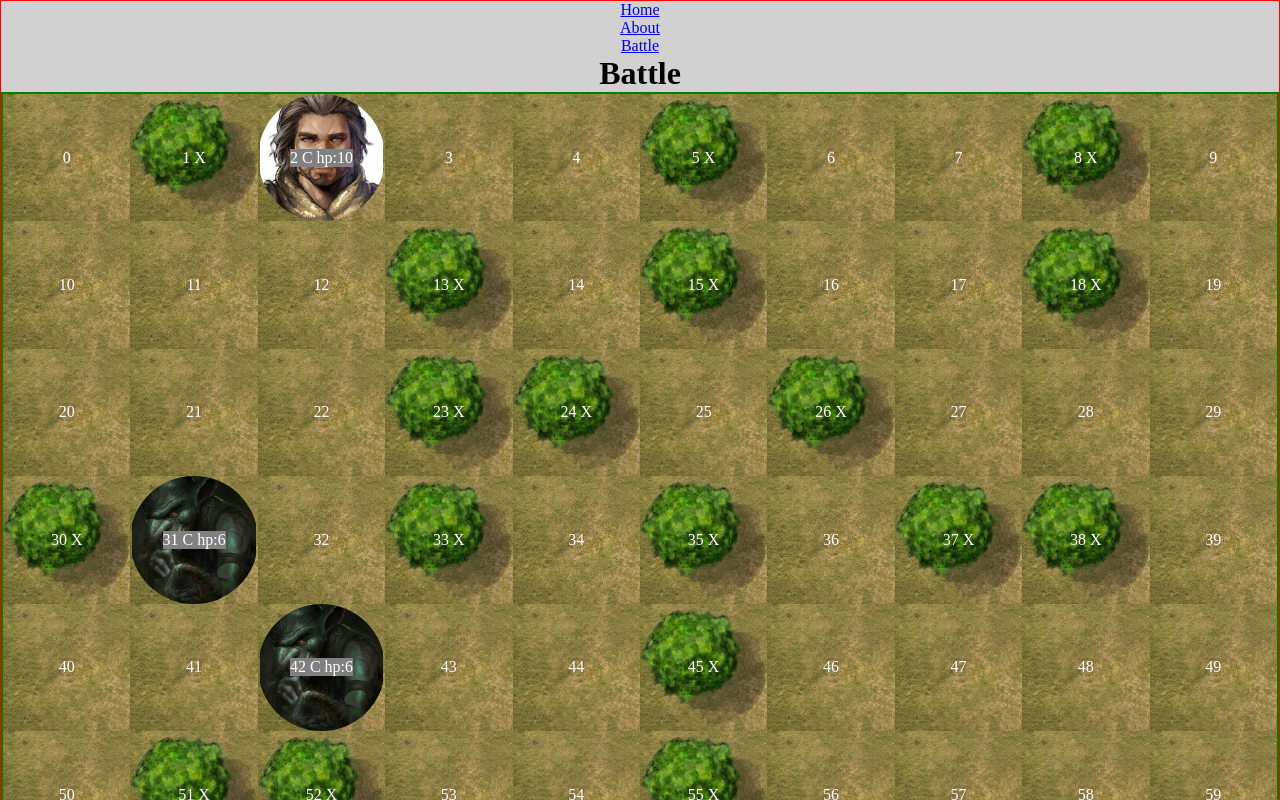
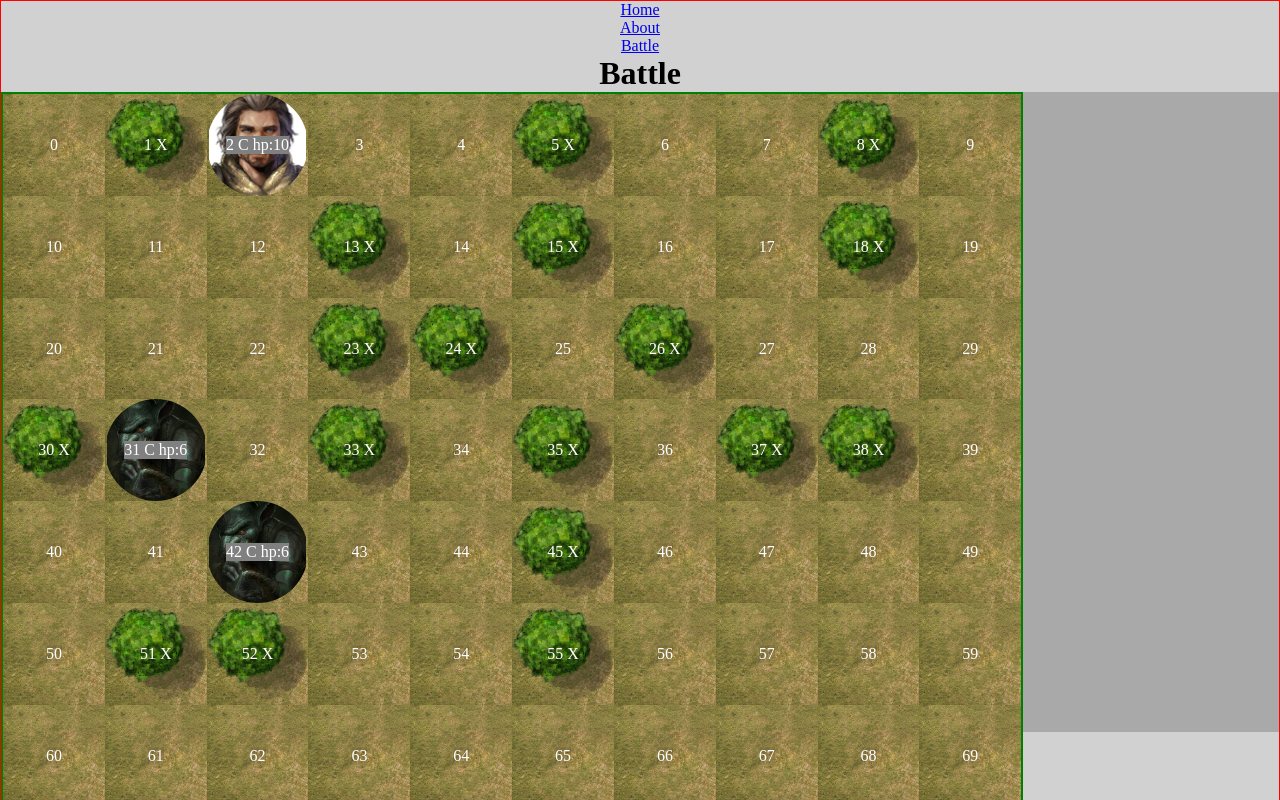
Before and after one commit to StefanopuloZ/grid-battle, a React app: page /battle in a window 1280 px wide. Shown: the top 800 px of the page. Built offline with nearby package versions, Linux system fonts and the light colour scheme.

Commit message:
Add results sidebar

```diff
--- a/src/components/Grid/index.js
+++ b/src/components/Grid/index.js
@@ -1,10 +1,11 @@
 import React, { useState } from 'react';
 import PropTypes from 'prop-types';
 import { connect } from 'react-redux';
-import StyledGrid from './styledGrid';
+import { StyledGrid, StyledGridWrapper } from './styledGrid';
 import { GridActions } from '../../actions';
+import { GridHelper, Animations } from '../../helper-functions';
 import Cell from '../Cell';
-import { GridHelper, Animations } from '../../helper-functions';
+import Sidebar from '../Sidebar';
 import AudioComponent from '../AudioComponent';
 import Sounds from '../../assets/sounds';
 
@@ -16,6 +17,7 @@ const Grid = props => {
   const [selectedCharacter, setSelectedCharacter] = useState({});
   const [animationProgress, setAnimationProgress] = useState(false);
   const [playWalkingSound, setPlayWalkingSound] = useState(false);
+  const [action, setAction] = useState();
 
   const clearSelectedCharacter = () => {
     setIsSelected(false);
@@ -62,9 +64,9 @@ const Grid = props => {
       newGrid.get(path[path.length - 1].index),
     );
 
+    let defender = attackResult ? newGrid.getIn([defenderIndex]) : null;
+
     if (attackResult && attackResult.attackResult.isHit) {
-      console.log('hit!', attackResult);
-      let defender = newGrid.getIn([defenderIndex]);
       defender.stats.hp = attackResult.damageResult.hp;
       if (defender.stats.hp > 0) {
         newGrid = GridHelper.updateCharacter(newGrid, defender);
@@ -72,6 +74,13 @@ const Grid = props => {
         newGrid = GridHelper.clearTile(newGrid, defenderIndex);
       }
     }
+
+    setAction({
+      selected: grid.getIn([selected]),
+      path,
+      attackResult,
+      defender,
+    });
 
     updateGrid(newGrid);
     setAnimationProgress(false);
@@ -96,7 +105,11 @@ const Grid = props => {
           searchResult.moveAllowed
         ) {
           console.log('attackResult', searchResult.attackResult);
-          animateAndMove(searchResult.path, searchResult.attackResult, searchResult.defenderIndex);
+          animateAndMove(
+            searchResult.path,
+            searchResult.attackResult,
+            searchResult.defenderIndex,
+          );
         }
       }
     }
@@ -121,10 +134,11 @@ const Grid = props => {
       moveAllowed = true;
     }
 
-    return { moveAllowed, path, attackResult, defenderIndex: cell.index};
+    return { moveAllowed, path, attackResult, defenderIndex: cell.index };
   };
 
   return (
+    <StyledGridWrapper>
       <StyledGrid>
         {playWalkingSound && <AudioComponent url={Sounds.walking} />}
         {grid.map(cell => {
@@ -145,6 +159,9 @@ const Grid = props => {
           );
         })}
       </StyledGrid>
+
+      <Sidebar action={action} />
+    </StyledGridWrapper>
   );
 };
 
--- a/src/components/Grid/styledGrid.js
+++ b/src/components/Grid/styledGrid.js
@@ -1,8 +1,12 @@
 import styled from 'styled-components';
 
-const StyledGrid = styled.div`
+export const StyledGrid = styled.div`
   display: flex;
   flex-wrap: wrap;
   border: 2px solid green;
+  width: 80%;
 `;
-export default StyledGrid;
+
+export const StyledGridWrapper = styled.div`
+  display: flex;
+`;
--- /dev/null
+++ b/src/components/Sidebar/index.js
@@ -0,0 +1,69 @@
+import React, { useState, useEffect } from 'react';
+import PropTypes from 'prop-types';
+import StyledSidebar from './styledSidebar';
+
+const Sidebar = props => {
+  const { action } = props;
+
+  const [actions, setActions] = useState([]);
+
+  useEffect(() => {
+    if (action) {
+      let story = '';
+      console.log('action', action);
+      const character = action.selected.stats;
+      const index = action.selected.index;
+      const path = action.path;
+      const defender = action.defender ? action.defender.stats : null;
+      const defenderIndex = action.defender ? action.defender.index : null;
+      const attackResult = action.attackResult
+        ? action.attackResult.attackResult
+        : null;
+      const damageResult = action.attackResult
+        ? action.attackResult.damageResult
+        : null;
+
+      story += `<span style='color: purple;'>${character.name}</span>(speed:${character.speed -
+        1}) moved for ${path.length - 1} tiles from tile-${index} to tile-${
+        path[path.length - 1].index
+      }`;
+
+      if (action.defender) {
+        story += `<span style='color: purple;'>${character.name}</span> attacked <span style='color: teal;'>${defender.name}</span> at tile-${defenderIndex}<br>`;
+        story += `${character.name} rolled ${attackResult.attack} 1d20(${
+          attackResult.attackRoll
+        }) + ${attackResult.attackBonus} vs. AC:${
+          attackResult.defenderAC
+        } and ${
+          attackResult.isHit
+            ? `<span style='color: red;'>${damageResult.isDead ? 'KILLED!' : 'HIT!'} for ${damageResult.damage} damage.</span>`
+            : `<span style='color: red;'>MISSED!</span>`
+        }`;
+      }
+
+      story += '<br><br>';
+
+      setActions([story, ...actions]);
+      console.log(action, story);
+    }
+    // eslint-disable-next-line
+  }, [action]);
+
+  console.log('actions', actions);
+
+  return (
+    <StyledSidebar>
+      {actions.map((action, index) => (
+        <p key={index} dangerouslySetInnerHTML={{__html: action}} />
+      ))}
+    </StyledSidebar>
+  );
+};
+
+Element.propTypes = {
+  cell: PropTypes.object.isRequired,
+};
+
+Element.defaultProps = {};
+
+export default Sidebar;
--- /dev/null
+++ b/src/components/Sidebar/styledSidebar.js
@@ -0,0 +1,17 @@
+import styled from 'styled-components';
+
+const StyledSidebar = styled.div`
+  display: flex;
+  flex-direction: column;
+  flex-wrap: nowrap;
+  width: 20%;
+  background-color: darkgray;
+  color: greenyellow;
+  text-align: left;
+  padding: 2px;
+  font-size: 14px;
+  overflow: scroll;
+  max-height: 80vh;
+`;
+
+export default StyledSidebar;
--- a/src/reducers/GridReducer.js
+++ b/src/reducers/GridReducer.js
@@ -10,7 +10,7 @@ fill: {
   obstacles: [5, 15, 8, 18, 24, 26, 38, 37, 13, 1, 23, 33, 94, 98, 77, 76, 78, 79, 45, 35, 55, 97, 70, 71, 72, 52, 51, 30],
   characters: [
     {
-      name: 'Victor Clone',
+      name: 'Victor',
       type: 'hero',
       speed: 6,
       image: 'warrior',
```
Lines whose indentation alone changed are shown as unchanged.
